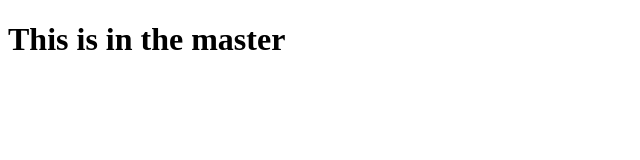
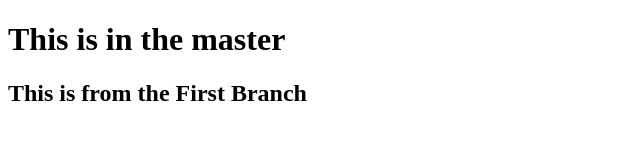
Before and after one commit to deartrudence/sample, a plain HTML site: page index.html in a window 1280 px wide. Shown: the whole page, without its empty margins (0-640 px from the left). Drawn offline with Linux system fonts and the light colour scheme.

Commit message:
h2 first branch

```diff
--- a/index.html
+++ b/index.html
@@ -8,5 +8,7 @@
 
 	<h1>This is in the master</h1>
 
+	<h2>This is from the First Branch</h2>
+
 </body>
 </html>
```
